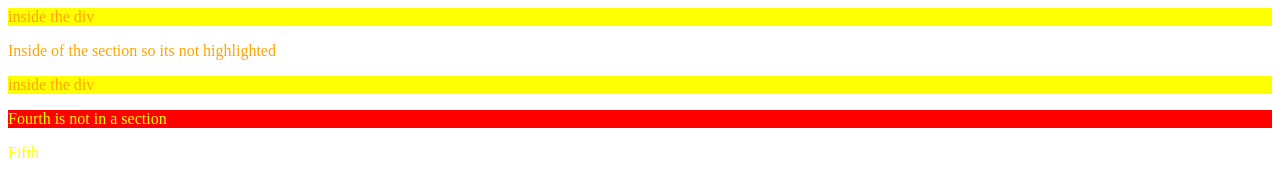
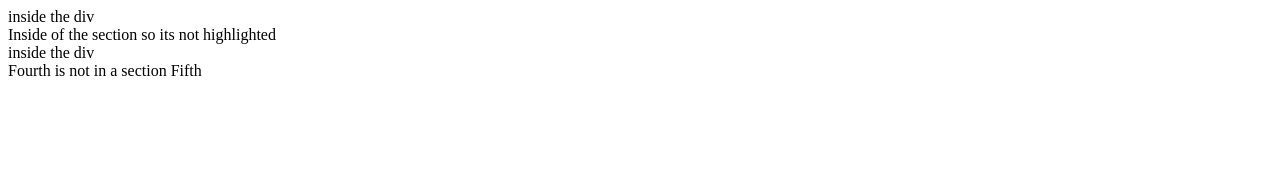
Before and after one commit to knightmoves-schools/021-combinators-thegrim5562-svg, a website: page index.html in a window 1280 px wide. Drawn offline with Linux system fonts and the light colour scheme.

Commit message:
Replace paragraphs with spans in index.html

```diff
--- a/index.html
+++ b/index.html
@@ -4,33 +4,33 @@
     <title>Combinators</title>
     <style>
         /* descendant selector (space) */
-        div p {
+        span div  {
             color: orange;
         }
         /* child selector (>) */
-        div > p {
+        span > div {
             background-color: yellow;
         }
         /* adjecent sibling selector (+)*/
-        div + p {
+        span + div {
             background-color: red;
         }
         /* general sibling selector (~) */
-        div ~ p {
+        span ~ div {
             color: yellow;
         }
     </style>
 </head>
 <body>
     <div>
-        <p>inside the div</p>
+        <span>inside the div</span>
         <section>
-            <p>Inside of the section so its not highlighted</p>
+            <span>Inside of the section so its not highlighted</span>
         </section>
-        <p>inside the div</p>
+        <span>inside the div</span>
     </div>
-    <p>Fourth is not in a section</p>
-    <p>Fifth</p>
+    <span>Fourth is not in a section</span>
+    <span>Fifth</span>
 </body>
 
 </html>
```
